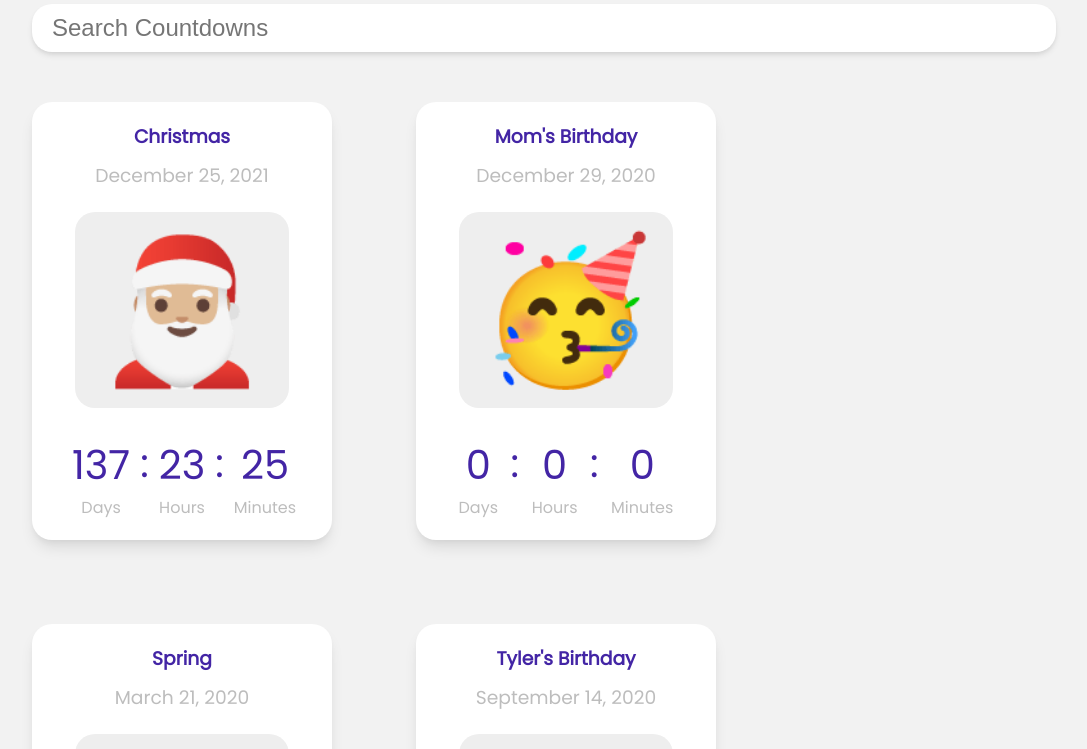
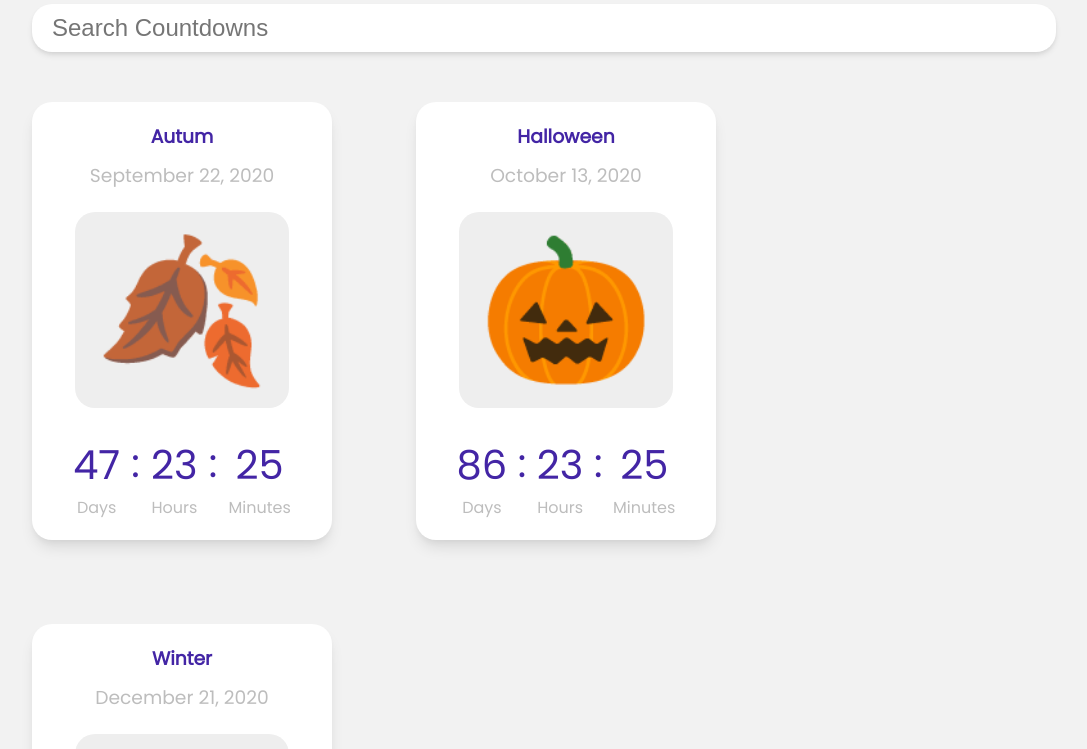
Before and after one commit to tyler-morales/countdown, a Vue app: page / in a window 1280 px wide. Shown: the part 300-1049 px from the top of the page, without its empty margins (96-1183 px from the left). Built offline with nearby package versions, Linux system fonts and the light colour scheme.

Commit message:
🐛 Fix timer not showing on only one card

```diff
--- a/src/components/CardContainer.vue
+++ b/src/components/CardContainer.vue
@@ -28,21 +28,21 @@ export default {
     return {
       events: [
         {
-          title: 'Yam Kipur',
+          title: 'Autum',
           date: 'September 22, 2020',
           emoji: '🍂',
           type: 'season',
-          year: 2030,
+          year: 2020,
           month: 8,
           day: 22,
           hour: 0,
           minute: 0
         },
         {
-          title: 'Christmas',
-          date: 'December 25, 2021',
-          emoji: '🎅🏼',
-          type: 'holiday',
+          title: 'Winter',
+          date: 'December 21, 2020',
+          emoji: '🎄',
+          type: 'season',
           year: 2020,
           month: 11,
           day: 21,
@@ -50,35 +50,13 @@ export default {
           minute: 0
         },
         {
-          title: 'Spring',
-          date: 'March 21, 2020',
-          emoji: '💐',
-          type: 'season',
-          year: 2021,
-          month: 2,
-          day: 21,
-          hour: 0,
-          minute: 0
-        },
-        {
-          title: "Tyler's Birthday",
-          date: 'September 14, 2020',
-          emoji: '🎂',
-          type: 'custom',
-          year: 2022,
-          month: 8,
-          day: 14,
-          hour: 0,
-          minute: 0
-        },
-        {
-          title: "Mom's Birthday",
-          date: 'December 29, 2020',
-          emoji: '🥳',
-          type: 'custom',
-          year: 2000,
-          month: 11,
-          day: 29,
+          title: 'Halloween',
+          date: 'October 13, 2020',
+          emoji: '🎃',
+          type: 'holiday',
+          year: 2020,
+          month: 9,
+          day: 31,
           hour: 0,
           minute: 0
         }
@@ -103,26 +81,36 @@ export default {
   },
   computed: {
     filteredItems: function() {
-      let updateSearch = this.updateSearch.toLowerCase() // cached
+      // filters at work
+      return (
+        this.events
+          // search filter
+          .filter(event => {
+            return event.title
+              .toLowerCase()
+              .includes(this.updateSearch.toLowerCase())
+          })
+          // category filters
+          .filter(event => {
+            if (this.filter == '' || this.filter == 'all') {
               return this.events
-        .filter(
-          (
-            event // uses the implicit return of arrow functions
-          ) =>
-            event.title.toLowerCase().includes(updateSearch) &&
-            (this.filter == '' ||
-              this.filter == 'all' ||
-              event.type == this.filter) // short-circuiting (https://stackoverflow.com/q/12554578/)
-        )
+            } else {
+              return event.type == this.filter
+            }
+          })
           .sort((a, b) => {
             if (this.sort == 'alpha') {
               return a.title.localeCompare(b.title)
             }
             if (this.sort == 'timeLeast') {
-            return b.year - a.year // https://stackoverflow.com/q/1063007/
+              return a.month - b.month // https://stackoverflow.com/q/1063007/
+            }
+            if (this.sort == 'timeMost') {
+              return b.month - a.month // https://stackoverflow.com/q/1063007/
             }
             // what's the default sort?
           })
+      )
     }
   }
 }
```
Lines whose indentation alone changed are shown as unchanged.
